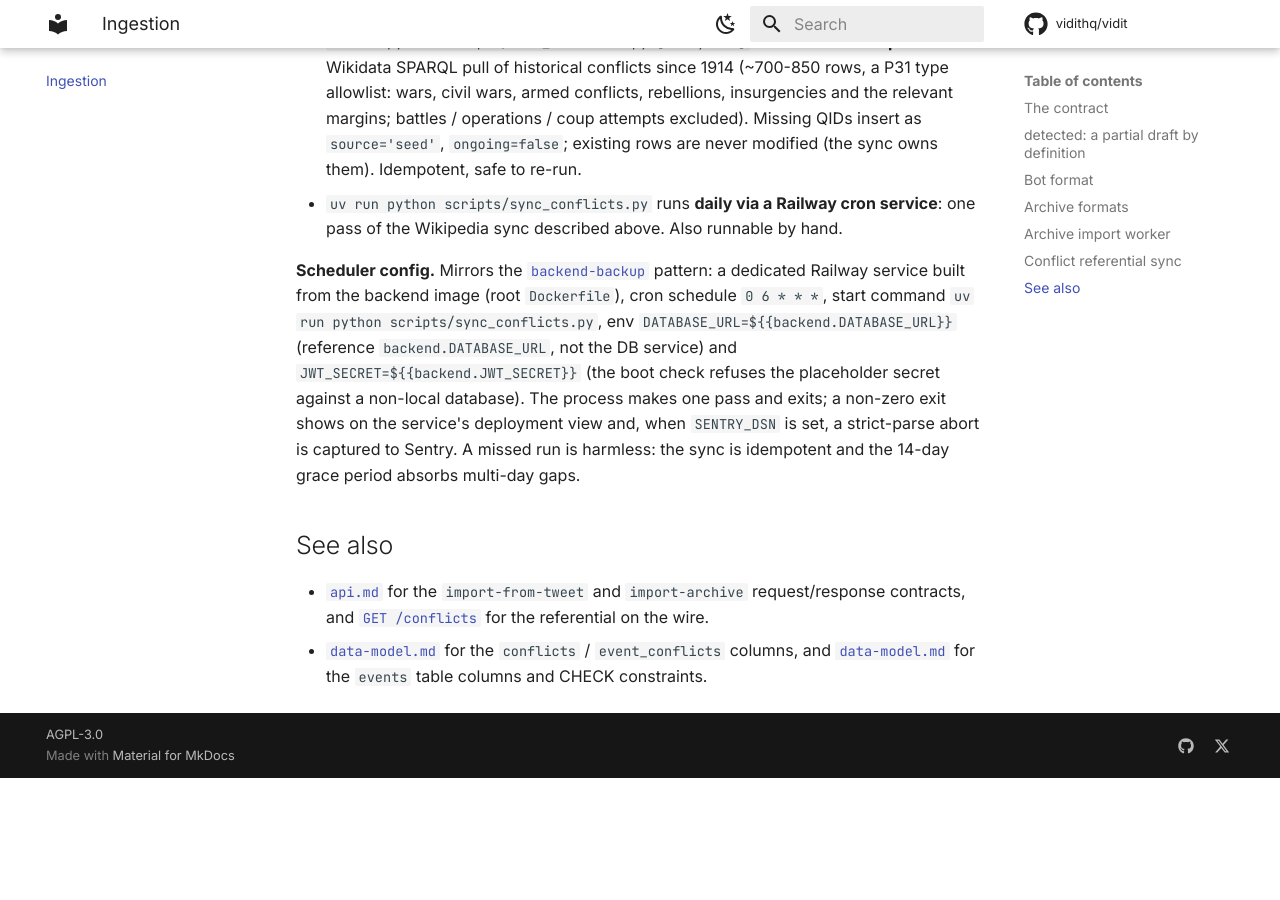
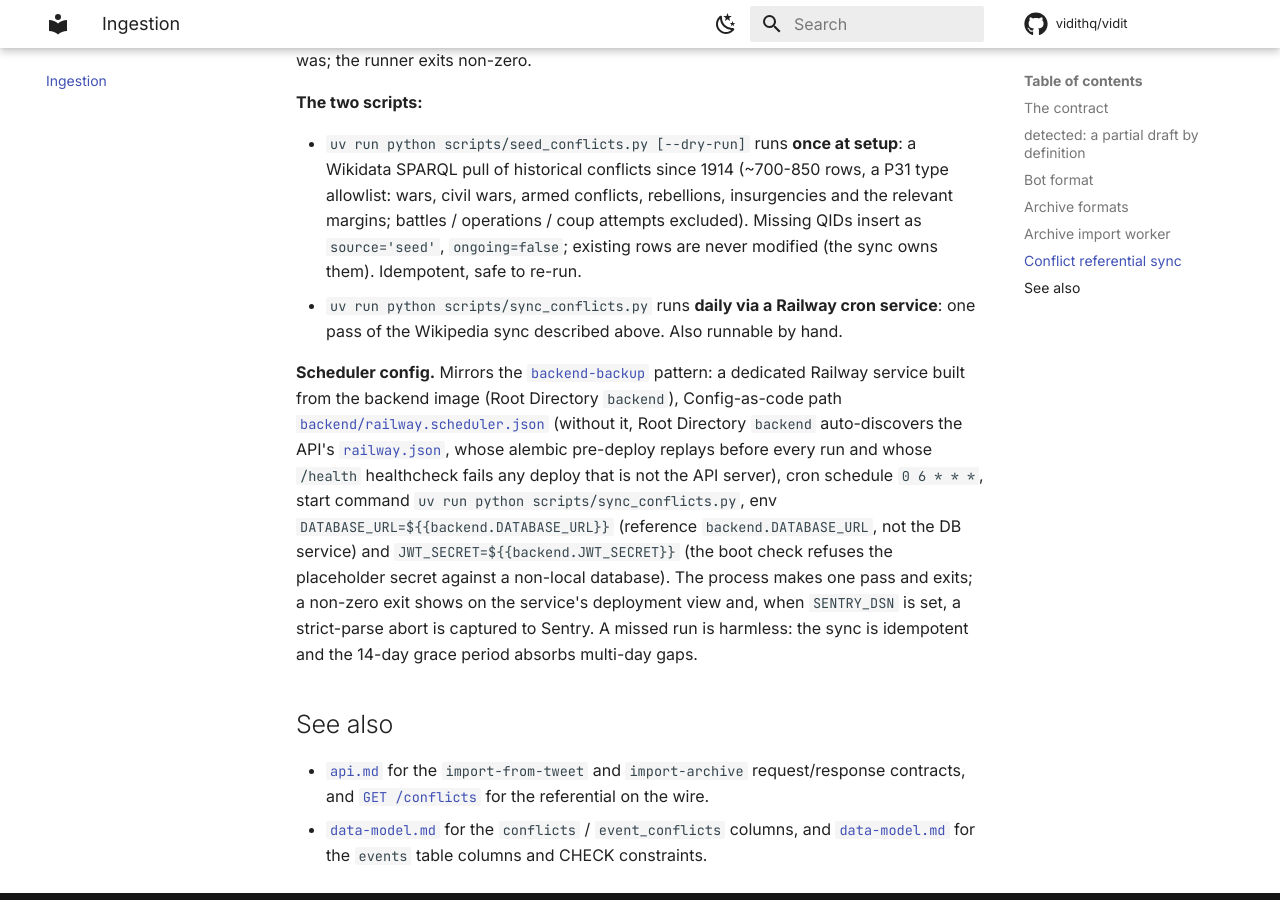
Before and after one commit to vidithq/vidit, an MkDocs documentation site: the page built from docs/ingestion.md, in a window 1280 px wide and 900 px high, scrolled down 5279 px. Built offline with MkDocs 1.6.1 and Material for MkDocs 9.7.7, drawn with Linux system fonts in a browser that asks for light colours; comment, search, counter and statistics services are not loaded; before the commit the page ends 6057 px from its top, so only the background shows below that; some of the changed text lies outside the part shown.

Commit message:
ops(railway): shared scheduler config file (no pre-deploy, no healthcheck)
Scheduler services build with Root Directory backend, so Railway
auto-discovers the API's railway.json: every run replayed the alembic
pre-deploy, and the inherited /health healthcheck failed the always-on
import worker's deploy outright (a cron service skips healthchecks, a
normal service does not; the worker listens on no port). The new
backend/railway.scheduler.json (Dockerfile build, no pre-deploy, no
healthcheck, restart on failure) is what each scheduler service points
its Config-as-code path at; ingestion.md's three scheduler configs now
say so, and the next.md row this PR had queued ships here instead.

Co-authored-by: Claude Fable 5 <noreply@anthropic.com>
Signed-off-by: vidit-admin <admin@vidit.app>

```diff
--- a/docs/ingestion.md
+++ b/docs/ingestion.md
@@ -38,7 +38,7 @@ The bot reads its own mentions: an analyst tags the bot on the tweet that carrie
 
 **Reply.** Posted in-thread on the tagged tweet, and only when a draft was actually created: a mention that yields nothing is recorded silently, because replying to it would make every courtesy answer to the bot's own reply (which auto-mentions the bot) trigger another reply. The text is a **bare event ref, never a URL or auto-linkable domain**: X bills a link-carrying post ~13x a plain one, so the clickable link lives in the bot bio. Warnings ride along: no source quote or footage link (blocks the `geolocate` promotion), and media already known on Vidit (exact `Media.sha256` equality; perceptual near-duplicate matching is a separate feature). Replies are budget-capped per pass and per author (the mention surface is public, each reply is billed); past a cap the draft still lands and only the reply is skipped, logged.
 
-**Scheduler config.** Mirrors the [conflict sync](#conflict-referential-sync): a dedicated Railway service built from the backend image, cron schedule (start at `*/30 * * * *`; a sparser schedule only costs mention-to-reply latency), start command `uv run python scripts/run_bot.py`, env `DATABASE_URL=${{backend.DATABASE_URL}}` and `JWT_SECRET=${{backend.JWT_SECRET}}` (the script imports `app.config`, whose boot check refuses to start with the placeholder secret against a non-local database) plus the six `X_*` credentials (see `backend/.env.example`: bearer token + bot user id to read, the four OAuth 1.0a values to reply; without the latter the bot processes mentions but posts nothing). One pass, then exit; a failed mentions pull exits non-zero and is captured to Sentry when `SENTRY_DSN` is set. A missed run is harmless: the next pass resumes from the ledger.
+**Scheduler config.** Mirrors the [conflict sync](#conflict-referential-sync), including the [`backend/railway.scheduler.json`](../backend/railway.scheduler.json) Config-as-code path: a dedicated Railway service built from the backend image, cron schedule (start at `*/30 * * * *`; a sparser schedule only costs mention-to-reply latency), start command `uv run python scripts/run_bot.py`, env `DATABASE_URL=${{backend.DATABASE_URL}}` and `JWT_SECRET=${{backend.JWT_SECRET}}` (the script imports `app.config`, whose boot check refuses to start with the placeholder secret against a non-local database) plus the six `X_*` credentials (see `backend/.env.example`: bearer token + bot user id to read, the four OAuth 1.0a values to reply; without the latter the bot processes mentions but posts nothing). One pass, then exit; a failed mentions pull exits non-zero and is captured to Sentry when `SENTRY_DSN` is set. A missed run is harmless: the next pass resumes from the ledger.
 
 ## Archive formats
 
@@ -62,7 +62,7 @@ An X "Download your data" export additionally exposes the analyst's own reply ed
 
 **Runner.** `uv run python scripts/run_import_worker.py` polls the queue forever (5 s idle sleep), one fresh session per pass; `IMPORT_WORKER_ONCE=1` makes a single drain-and-exit pass (by hand, or a cron fallback).
 
-**Scheduler config.** An **always-on** Railway service (not a cron): built from the backend image (root `Dockerfile`), start command `uv run python scripts/run_import_worker.py`, no exposed port, env `DATABASE_URL=${{backend.DATABASE_URL}}` and `JWT_SECRET=${{backend.JWT_SECRET}}` (the boot check refuses the placeholder secret against a non-local database) plus the same storage (`STORAGE_BACKEND`, `S3_BUCKET`, `AWS_*`) and email (`EMAIL_*`, `RESEND_API_KEY`, `FRONTEND_URL`) variables as the backend, and `SENTRY_DSN` so a failed job pages instead of sitting in logs.
+**Scheduler config.** An **always-on** Railway service (not a cron): built from the backend image (Root Directory `backend`), Config-as-code path [`backend/railway.scheduler.json`](../backend/railway.scheduler.json) (mandatory here: the worker listens on no port, so the API `railway.json`'s inherited `/health` healthcheck fails the deploy, where a cron service merely replays the pre-deploy), start command `uv run python scripts/run_import_worker.py`, no exposed port, env `DATABASE_URL=${{backend.DATABASE_URL}}` and `JWT_SECRET=${{backend.JWT_SECRET}}` (the boot check refuses the placeholder secret against a non-local database) plus the same storage (`STORAGE_BACKEND`, `S3_BUCKET`, `AWS_*`) and email (`EMAIL_*`, `RESEND_API_KEY`, `FRONTEND_URL`) variables as the backend, and `SENTRY_DSN` so a failed job pages instead of sitting in logs.
 
 ## Conflict referential sync
 
@@ -85,7 +85,7 @@ The conflicts an event can be tagged with are not user-created: they live in the
 - `uv run python scripts/seed_conflicts.py [--dry-run]` runs **once at setup**: a Wikidata SPARQL pull of historical conflicts since 1914 (~700-850 rows, a P31 type allowlist: wars, civil wars, armed conflicts, rebellions, insurgencies and the relevant margins; battles / operations / coup attempts excluded). Missing QIDs insert as `source='seed'`, `ongoing=false`; existing rows are never modified (the sync owns them). Idempotent, safe to re-run.
 - `uv run python scripts/sync_conflicts.py` runs **daily via a Railway cron service**: one pass of the Wikipedia sync described above. Also runnable by hand.
 
-**Scheduler config.** Mirrors the [`backend-backup`](backups.md) pattern: a dedicated Railway service built from the backend image (root `Dockerfile`), cron schedule `0 6 * * *`, start command `uv run python scripts/sync_conflicts.py`, env `DATABASE_URL=${{backend.DATABASE_URL}}` (reference `backend.DATABASE_URL`, not the DB service) and `JWT_SECRET=${{backend.JWT_SECRET}}` (the boot check refuses the placeholder secret against a non-local database). The process makes one pass and exits; a non-zero exit shows on the service's deployment view and, when `SENTRY_DSN` is set, a strict-parse abort is captured to Sentry. A missed run is harmless: the sync is idempotent and the 14-day grace period absorbs multi-day gaps.
+**Scheduler config.** Mirrors the [`backend-backup`](backups.md) pattern: a dedicated Railway service built from the backend image (Root Directory `backend`), Config-as-code path [`backend/railway.scheduler.json`](../backend/railway.scheduler.json) (without it, Root Directory `backend` auto-discovers the API's [`railway.json`](../backend/railway.json), whose alembic pre-deploy replays before every run and whose `/health` healthcheck fails any deploy that is not the API server), cron schedule `0 6 * * *`, start command `uv run python scripts/sync_conflicts.py`, env `DATABASE_URL=${{backend.DATABASE_URL}}` (reference `backend.DATABASE_URL`, not the DB service) and `JWT_SECRET=${{backend.JWT_SECRET}}` (the boot check refuses the placeholder secret against a non-local database). The process makes one pass and exits; a non-zero exit shows on the service's deployment view and, when `SENTRY_DSN` is set, a strict-parse abort is captured to Sentry. A missed run is harmless: the sync is idempotent and the 14-day grace period absorbs multi-day gaps.
 
 ## See also
 
```
Also changed, not shown: CHANGELOG.md (+2 -1 lines), planning/next.md (+0 -1 lines), 1 other file.
